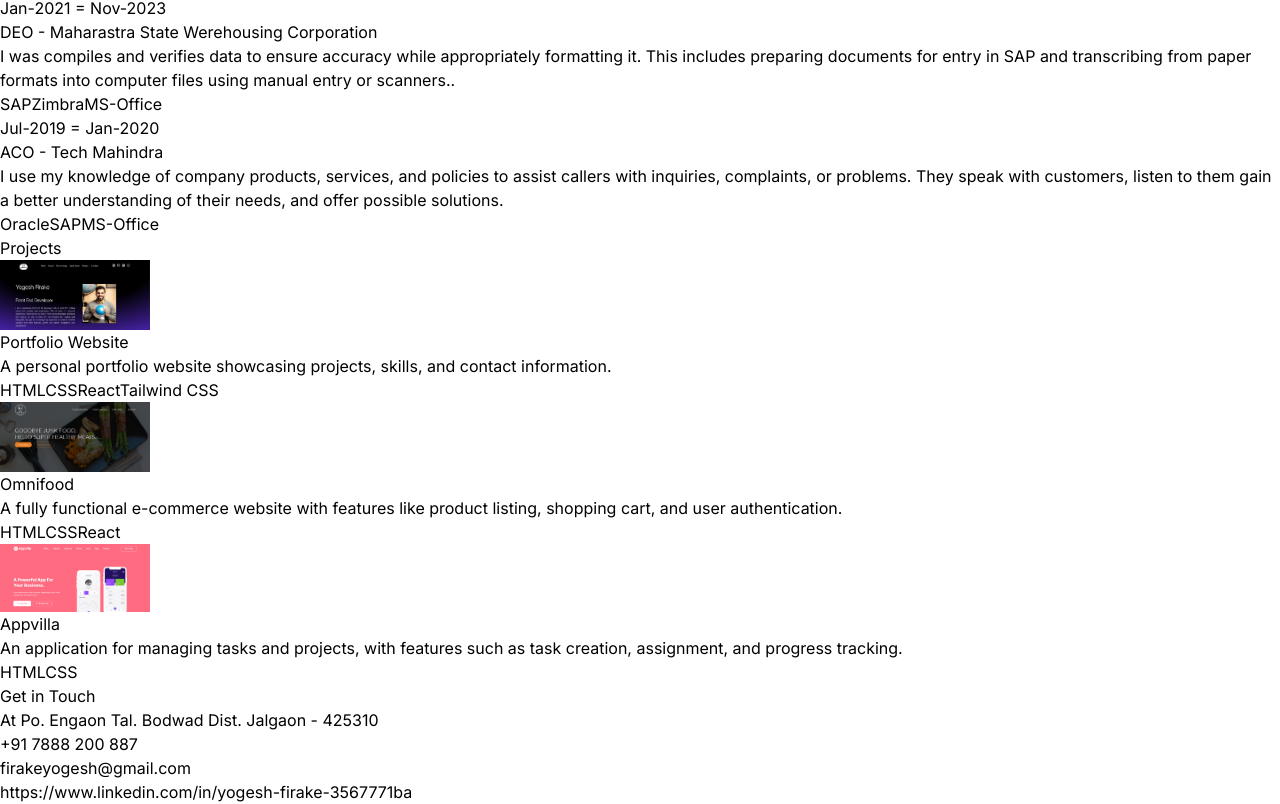
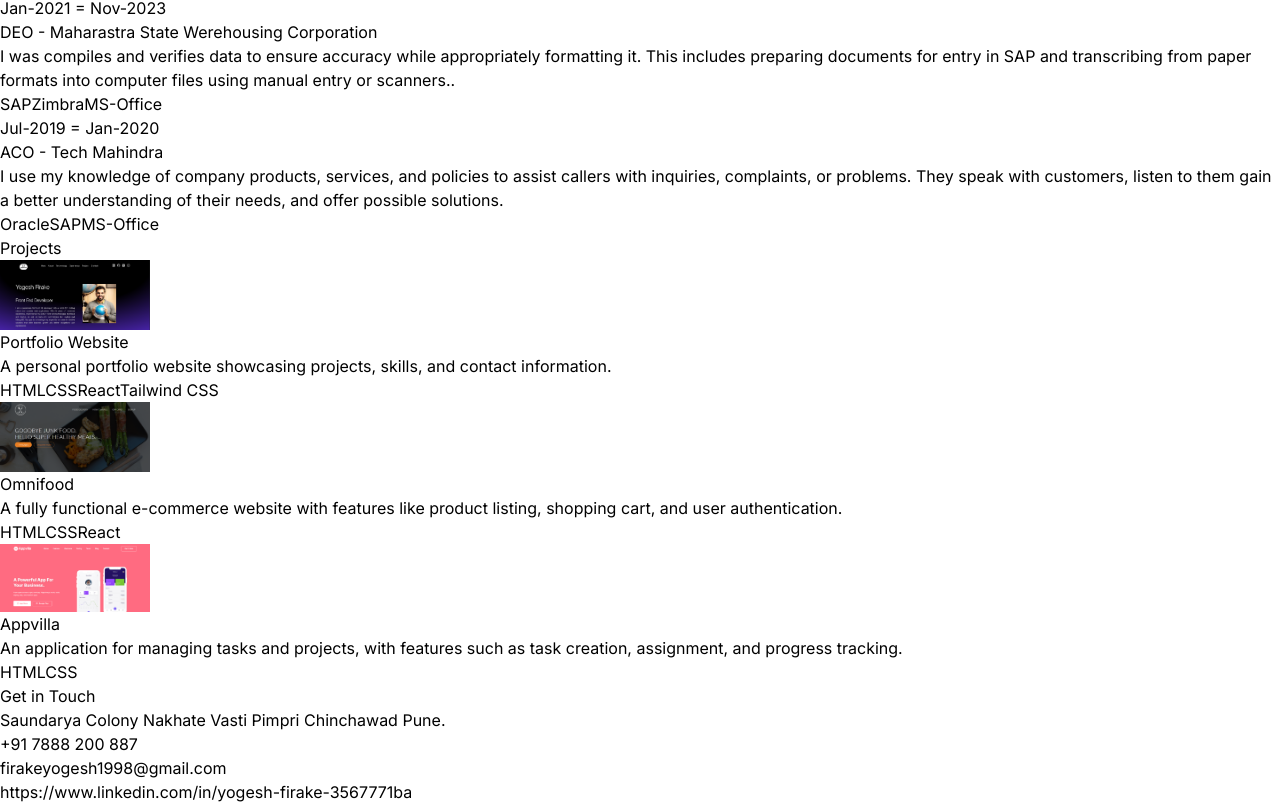
Before and after one commit to YogeshFirake/Personal-Portfolio, a React (Vite) app: page / in a window 1280 px wide. Shown: the part 2257-3061 px from the top of the page. Built offline with nearby package versions, Linux system fonts and the light colour scheme.

Commit message:
Update contact information in index.js

```diff
--- a/src/constants/index.js
+++ b/src/constants/index.js
@@ -56,8 +56,8 @@ export const PROJECTS = [
 ];
 
 export const CONTACT = {
-  address: " At Po. Engaon Tal. Bodwad Dist. Jalgaon - 425310",
+  address: "Saundarya Colony Nakhate Vasti Pimpri Chinchawad Pune.",
   phoneNo: " +91 7888 200 887 ",
-  email: " firakeyogesh@gmail.com",
+  email: " firakeyogesh1998@gmail.com",
   Linkedin: " https://www.linkedin.com/in/yogesh-firake-3567771ba",
 };
```
